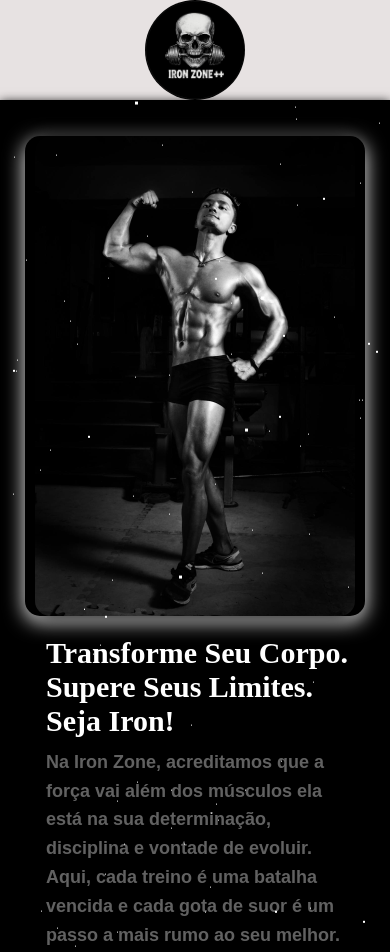
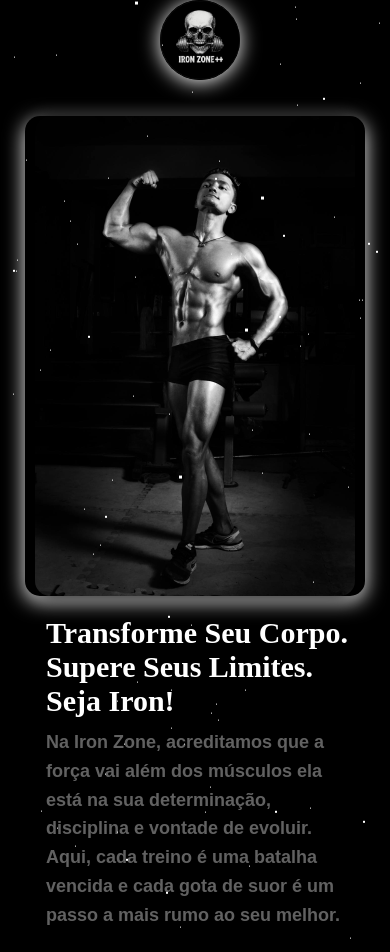
Before and after one commit to IsacJunio/Iron-zone, a plain HTML site: page index.html in a window 390 px wide. Shown: the top 952 px of the page. Drawn offline with nearby package versions, Linux system fonts and the light colour scheme.

```diff
--- a/style.css
+++ b/style.css
@@ -114,6 +114,15 @@ nav img {
   nav img{
     padding: 0;
     justify-content: center;
+    box-shadow: 0 2px 20px white;
+    width: 80px;
+    margin-left: 160px;
+  }
+
+  nav{
+    background: transparent;
+    position: absolute;
+
   }
 }
 
@@ -745,6 +754,7 @@ nav img {
   }
 
   .main__img {
+    margin-top: 80px;
     padding: 0;
     display: flex;
     justify-content: center;
```
